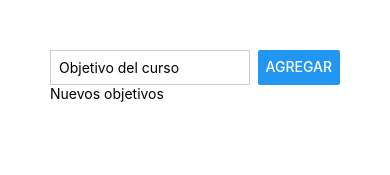
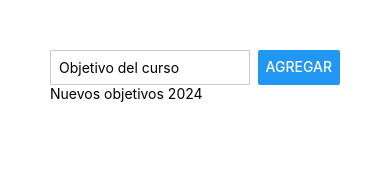
Before and after one commit to MauroHerreraJ/Meals, a React Native app: screen / in a window 390 px wide. Shown: the top 175 px of the page. Built offline with nearby package versions, Linux system fonts and the light colour scheme.

Commit message:
cambio: se afrefo un año

```diff
--- a/App.js
+++ b/App.js
@@ -10,7 +10,7 @@ export default function App() {
         <Button title='Agregar'/>
       </View>
       <View>
-        <Text>Nuevos objetivos</Text>
+        <Text>Nuevos objetivos 2024</Text>
       </View>
 
     </View>
```
